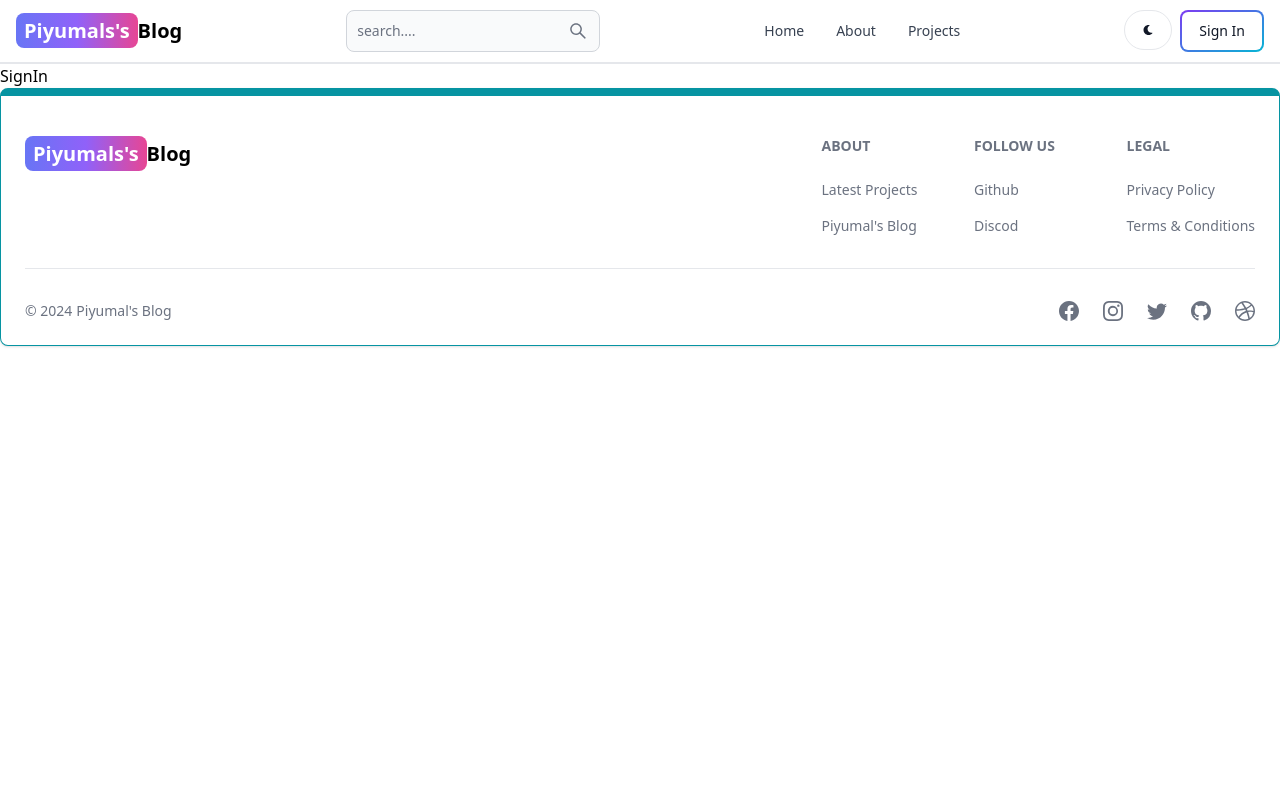
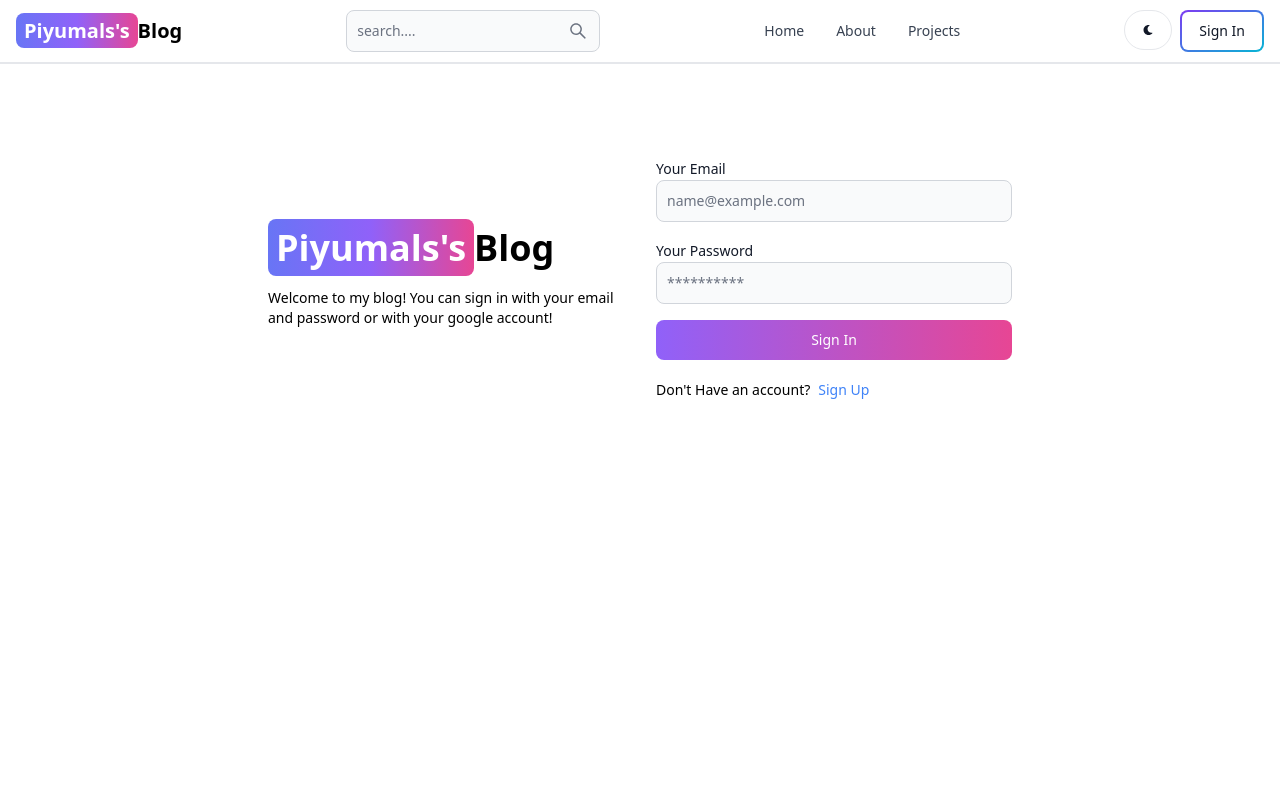
Before and after one commit to PiyumalKK/mern-blog, a React (Vite) app in the folder client/: page /sign-in in a window 1280 px wide. Shown: the top 800 px of the page. Built offline with nearby package versions, Linux system fonts and the light colour scheme.

Commit message:
Sign in functionality

```diff
--- a/client/src/pages/SignIn.jsx
+++ b/client/src/pages/SignIn.jsx
@@ -1,8 +1,130 @@
+/* eslint-disable react/no-unescaped-entities */
+import { Alert, Button, Label, Spinner, TextInput } from "flowbite-react";
+import { useState } from "react";
+import { Link, useNavigate } from "react-router-dom";
+
 //import React from 'react'
+function SignIn() {
 
-function SignIn() {
+  const [formData, setformData] =useState({});
+
+  const [errorMessage,setErrorMessage] = useState(null);
+  const [loading, setLoading] = useState(false);
+
+  const navigate = useNavigate();
+
+
+
+
+  const handleChange = (e)=>{
+    //console.log(e.target.value);
+    setformData( {...formData, [e.target.id]: e.target.value.trim()})
+  };
+  //console.log(formData);
+  const handleSubmit = async (e)=>{
+    e.preventDefault();
+
+    if(!formData.email || !formData.password )
+      {
+        return setErrorMessage('Please fill out all required fields');
+      }
+
+    try {
+      setLoading(true);
+      setErrorMessage(null);
+      const res = await fetch('/api/auth/signin',
+        {
+          method: 'POST',
+          headers: {'Content-Type': 'application/json'},
+          body: JSON.stringify(formData),
+        });
+      // eslint-disable-next-line no-unused-vars
+      const data =await res.json();
+
+      if(data.success === false)
+        {
+          return setErrorMessage(data.message);
+        }
+      setLoading(false);
+
+    if(res.ok)
+      {
+        navigate('/');
+      }
+
+    } catch (error) {
+      setErrorMessage(error.message);
+      setLoading(false);
+    }
+  };
   return (
-    <div>SignIn</div>
+    <div className="min-h-screen mt-20">
+      <div className="flex p-3 max-w-3xl mx-auto flex-col md:flex-row md:items-center gap-8">
+        {/*left*/}
+        <div className="flex-1"> {/*Equal space*/}
+        <Link to="/" className=" text-4xl font-bold dark:text-white">
+        <span className="px-2 py-1 bg-gradient-to-r from-indigo-500 via-purple-500 to-pink-500 rounded-lg text-white">Piyumals's</span>
+        Blog
+    </Link>
+    <p className='text-sm mt-5'>
+      Welcome to my blog! You can sign in with your email and password or with your google account!
+    </p>
+        </div>
+        <div className="flex-1">  {/*Equal space*/}
+        {/*right*/}
+        <form className="flex flex-col gap-4" onSubmit={handleSubmit}>
+
+          <div className="">
+            <Label value='Your Email'/>
+            <TextInput
+            type="email"
+            placeholder="name@example.com"
+            id="email" onChange={handleChange}
+            />
+          </div>
+          <div className="">
+            <Label value='Your Password'/>
+            <TextInput
+            type="text"
+            placeholder="**********"
+            id="password"onChange={handleChange}
+            />
+          </div>
+          <Button gradientDuoTone='purpleToPink' type='submit' disabled={loading}>
+            {/*Sign Up*/}
+            {
+              loading ? (
+                <>
+                <Spinner size ='sm'/>
+                <span className="pl-3">
+                  Loading....
+                </span>
+                </>
+                // as we are adding more than one html element inside the bracket we need to use <></>
+
+              ) : 'Sign In'
+            }
+          </Button>
+        </form>
+        <div className="flex gap-2 text-sm mt-5">
+          <span>
+            Don't Have an account?
+          </span>
+          <Link to='/sign-up' className='text-blue-500'>
+          Sign Up
+          </Link>
+        </div>
+        {
+          errorMessage && (
+            <Alert className="mt-5" color="failure">
+              {errorMessage}
+            </Alert>
+          )
+        }
+        </div>
+      </div>
+    </div>
   )
 }
- export default SignIn;
+
+export default SignIn;
```
